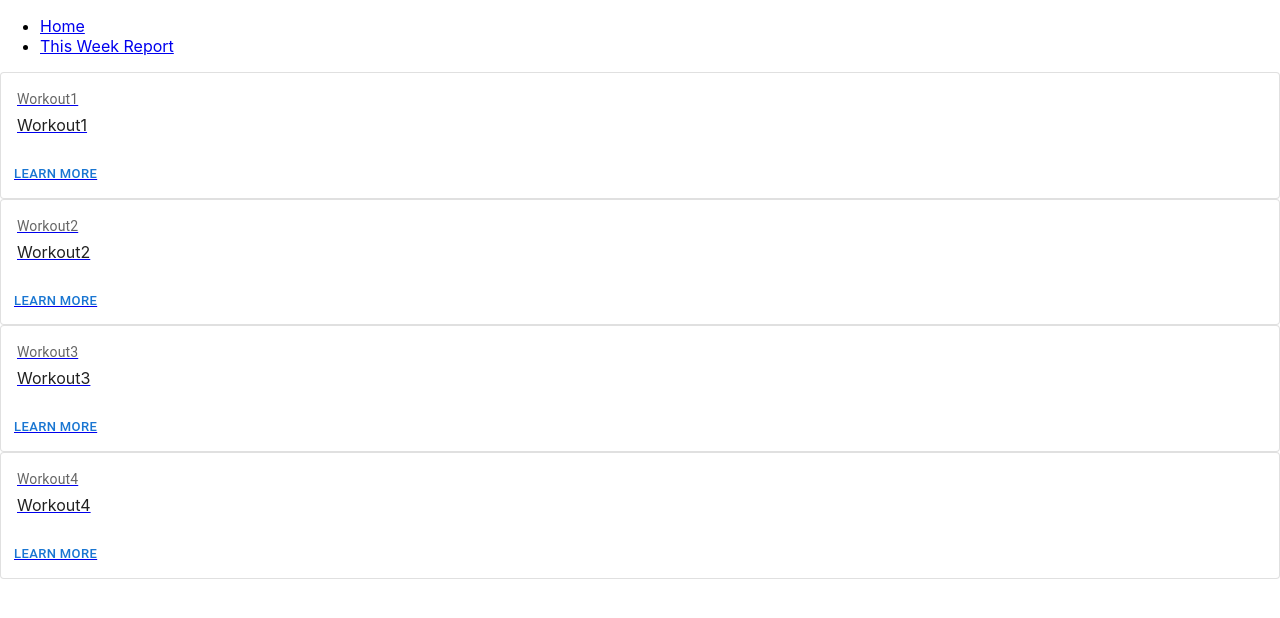
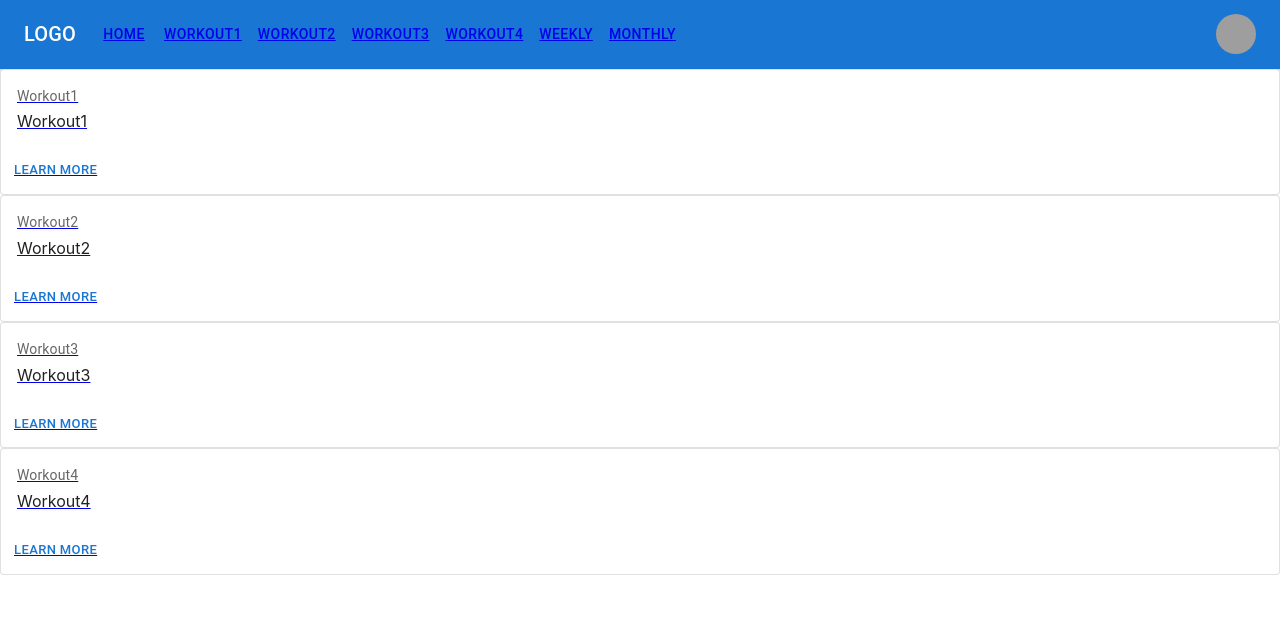
Before and after one commit to jennylia/fitnessDemo, a React (Create React App) app: page / in a window 1280 px wide. Shown: the top 618 px of the page. Built offline with nearby package versions, Linux system fonts and the light colour scheme; grey boxes are pictures that could not be loaded.

Commit message:
okay material done

```diff
--- a/package.json
+++ b/package.json
@@ -5,6 +5,7 @@
   "dependencies": {
     "@emotion/react": "^11.9.0",
     "@emotion/styled": "^11.8.1",
+    "@mui/icons-material": "^5.6.2",
     "@mui/material": "^5.6.2",
     "@testing-library/jest-dom": "^5.16.4",
     "@testing-library/react": "^13.1.1",
--- a/src/App.js
+++ b/src/App.js
@@ -13,24 +13,13 @@ import Workout2 from "./pages/Workout2";
 import Workout3 from "./pages/Workout3";
 import Workout4 from "./pages/Workout4";
 
-import OutlinedCard from "./components/OutlinedCard";
-
+import ResponsiveAppBar from "./components/ResponsiveAppBar";
 
 export default function App() {
   return (
     <Router>
       <div>
-        <nav>
-          <ul>
-            <li>
-              <Link to="/">Home</Link>
-            </li>
-            <li>
-              <Link to="/WeeklySummary">This Week Report</Link>
-            </li>
-          </ul>
-        </nav>
-
+        <ResponsiveAppBar></ResponsiveAppBar>
         {/* A <Switch> looks through its children <Route>s and
             renders the first one that matches the current URL. */}
         <Routes>
--- /dev/null
+++ b/src/components/ResponsiveAppBar.js
@@ -0,0 +1,173 @@
+import * as React from 'react';
+import AppBar from '@mui/material/AppBar';
+import Box from '@mui/material/Box';
+import Toolbar from '@mui/material/Toolbar';
+import IconButton from '@mui/material/IconButton';
+import Typography from '@mui/material/Typography';
+import Menu from '@mui/material/Menu';
+import MenuIcon from '@mui/icons-material/Menu';
+import Container from '@mui/material/Container';
+import Avatar from '@mui/material/Avatar';
+import Button from '@mui/material/Button';
+import Tooltip from '@mui/material/Tooltip';
+import MenuItem from '@mui/material/MenuItem';
+import {
+  Link
+} from "react-router-dom";
+
+
+const pages = ['Home','Workout1', 'Workout2', 'Workout3', 'Workout4', 'Weekly', 'Monthly'];
+const settings = ['Profile', 'Account', 'Dashboard', 'Logout'];
+
+const ResponsiveAppBar = () => {
+  const [anchorElNav, setAnchorElNav] = React.useState(null);
+  const [anchorElUser, setAnchorElUser] = React.useState(null);
+
+  const handleOpenNavMenu = (event) => {
+    setAnchorElNav(event.currentTarget);
+  };
+  const handleOpenUserMenu = (event) => {
+    setAnchorElUser(event.currentTarget);
+  };
+
+  const handleCloseNavMenu = () => {
+    setAnchorElNav(null);
+  };
+
+  const handleCloseUserMenu = () => {
+    setAnchorElUser(null);
+  };
+
+  return (
+    <AppBar position="static">
+      <Container maxWidth="xl">
+        <Toolbar disableGutters>
+          <Typography
+            variant="h6"
+            noWrap
+            component="div"
+            sx={{ mr: 2, display: { xs: 'none', md: 'flex' } }}
+          >
+            LOGO
+          </Typography>
+
+          <Box sx={{ flexGrow: 1, display: { xs: 'flex', md: 'none' } }}>
+            <IconButton
+              size="large"
+              aria-label="account of current user"
+              aria-controls="menu-appbar"
+              aria-haspopup="true"
+              onClick={handleOpenNavMenu}
+              color="inherit"
+            >
+              <MenuIcon />
+            </IconButton>
+            <Menu
+              id="menu-appbar"
+              anchorEl={anchorElNav}
+              anchorOrigin={{
+                vertical: 'bottom',
+                horizontal: 'left',
+              }}
+              keepMounted
+              transformOrigin={{
+                vertical: 'top',
+                horizontal: 'left',
+              }}
+              open={Boolean(anchorElNav)}
+              onClose={handleCloseNavMenu}
+              sx={{
+                display: { xs: 'block', md: 'none' },
+              }}
+            >
+              {pages.map((page) =>
+              {
+                if (page === "Home"){
+                  return (<MenuItem key={page} onClick={handleCloseNavMenu}>
+                      <Typography textAlign="center">
+                        <Link to="/">{page}</Link>
+                      </Typography>
+                    </MenuItem>)
+                }else{
+                  return (
+                    <MenuItem key={page} onClick={handleCloseNavMenu}>
+                      <Typography textAlign="center">
+                        <Link to={`/${page}`}>{page}</Link>
+                      </Typography>
+                    </MenuItem>
+                  )
+                }
+              }
+
+              )}
+            </Menu>
+          </Box>
+          <Typography
+            variant="h6"
+            noWrap
+            component="div"
+            sx={{ flexGrow: 1, display: { xs: 'flex', md: 'none' } }}
+          >
+            LOGO
+          </Typography>
+          <Box sx={{ flexGrow: 1, display: { xs: 'none', md: 'flex' } }}>
+            {pages.map((page) => {
+              if (page === "Home"){
+                return (<Button
+                  key={page}
+                  onClick={handleCloseNavMenu}
+                  sx={{ my: 2, color: 'white', display: 'block' }}
+                >
+                    <Link to="/">{page}</Link>
+                </Button>)
+              }else{
+                return (
+                  <Button
+                    key={page}
+                    onClick={handleCloseNavMenu}
+                    sx={{ my: 2, color: 'white', display: 'block' }}
+                  >
+                      {page == 'Home' && <Link to={"/"}></Link>}
+                      <Link to={`/${page}`}>{page}</Link>
+                  </Button>
+                )
+              }
+
+            })}
+          </Box>
+
+          <Box sx={{ flexGrow: 0 }}>
+            <Tooltip title="Open settings">
+              <IconButton onClick={handleOpenUserMenu} sx={{ p: 0 }}>
+                <Avatar alt="Remy Sharp" src="/static/images/avatar/2.jpg" />
+              </IconButton>
+            </Tooltip>
+            <Menu
+              sx={{ mt: '45px' }}
+              id="menu-appbar"
+              anchorEl={anchorElUser}
+              anchorOrigin={{
+                vertical: 'top',
+                horizontal: 'right',
+              }}
+              keepMounted
+              transformOrigin={{
+                vertical: 'top',
+                horizontal: 'right',
+              }}
+              open={Boolean(anchorElUser)}
+              onClose={handleCloseUserMenu}
+            >
+              {settings.map((setting) => (
+                <MenuItem key={setting} onClick={handleCloseUserMenu}>
+                  <Typography textAlign="center">{setting}</Typography>
+                </MenuItem>
+              ))}
+            </Menu>
+          </Box>
+        </Toolbar>
+      </Container>
+    </AppBar>
+  );
+};
+export default ResponsiveAppBar;
```
Also changed, not shown: 2 other files (tests, documents, lock files or other folders).
